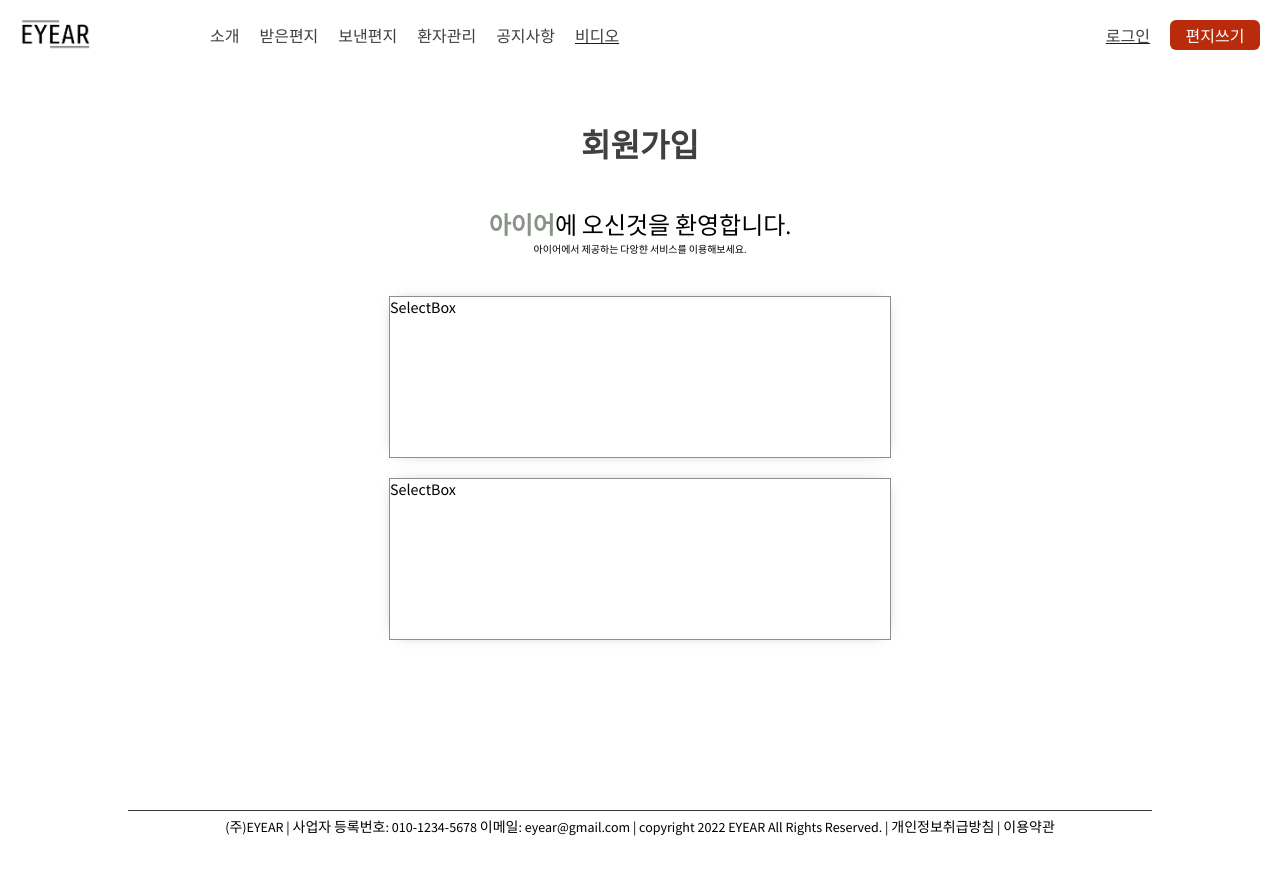
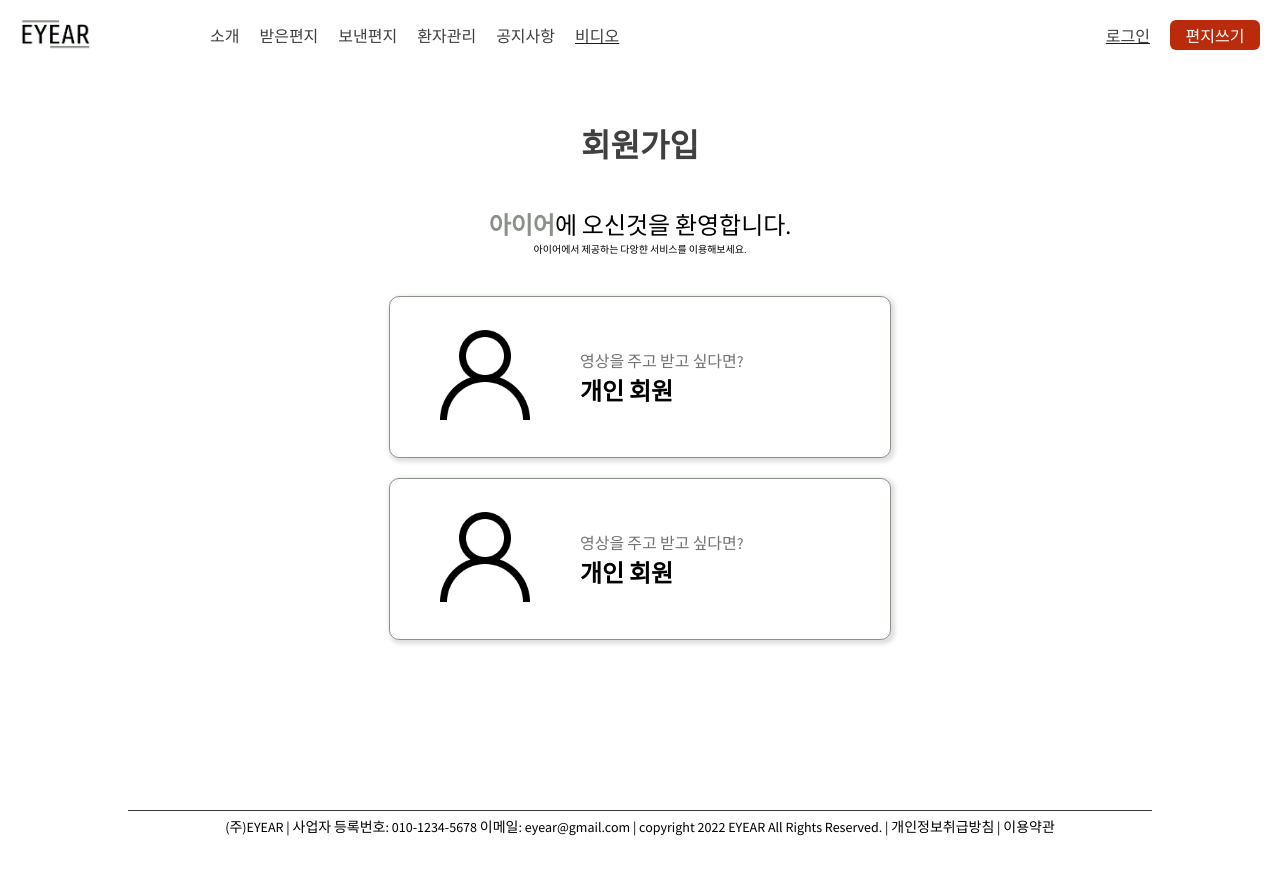
Before and after one commit to eyear22/eyear_frontend, a React (Create React App) app: page /join in a window 1280 px wide. Shown: the top 874 px of the page. Built offline with nearby package versions, Linux system fonts and the light colour scheme.

Commit message:
[ADD] icon 추가

```diff
--- a/src/components/join/SelectBox.js
+++ b/src/components/join/SelectBox.js
@@ -1,25 +1,60 @@
 import styled from 'styled-components';
+import UserIcon from '../../assets/icon_user.png';
 import { mobile } from '../../utils/responsive';
 
 const SelectBox = () => {
-  return <Container>SelectBox</Container>;
+  return (
+    <Container>
+      <Left>
+        <Icon src={UserIcon} alt="" />
+      </Left>
+      <Right>
+        <Desc>영상을 주고 받고 싶다면?</Desc>
+        <Title>개인 회원</Title>
+      </Right>
+    </Container>
+  );
 };
 
 const Container = styled.div`
+  display: flex;
+  align-items: center;
   border: 1px solid #889287;
+  border-radius: 10px;
   align-items: center;
   width: 500px;
   height: 160px;
   margin-bottom: 20px;
   cursor: pointer;
-  -webkit-box-shadow: 0px 0px 15px -10px rgba(0, 0, 0, 0.75);
-  box-shadow: 0px 0px 15px -10px rgba(0, 0, 0, 0.75);
-  ${mobile({ width: 280 })}
+  box-shadow: 2px 2px 4px 2px #dfdfdf;
+  ${mobile({ width: 280, height: 200, flexDirection: 'column', justifyContent: 'center' })}
   &:hover {
     width: 502px;
     height: 162px;
-    ${mobile({ width: 282 })}
+    ${mobile({ width: 282, height: 202 })}
   }
 `;
 
+const Left = styled.div`
+  margin: 0 50px;
+`;
+
+const Icon = styled.img`
+  width: 90px;
+  height: 90px;
+`;
+
+const Right = styled.div`
+  ${mobile({ textAlign: 'center', marginTop: 10 })}
+`;
+
+const Desc = styled.text`
+  color: #737272;
+  font-size: 16px;
+`;
+
+const Title = styled.h2`
+  font-size: 24px;
+`;
+
 export default SelectBox;
```
Also changed, not shown: src/assets/icon_hospital.png (added), src/assets/icon_user.png (added).
